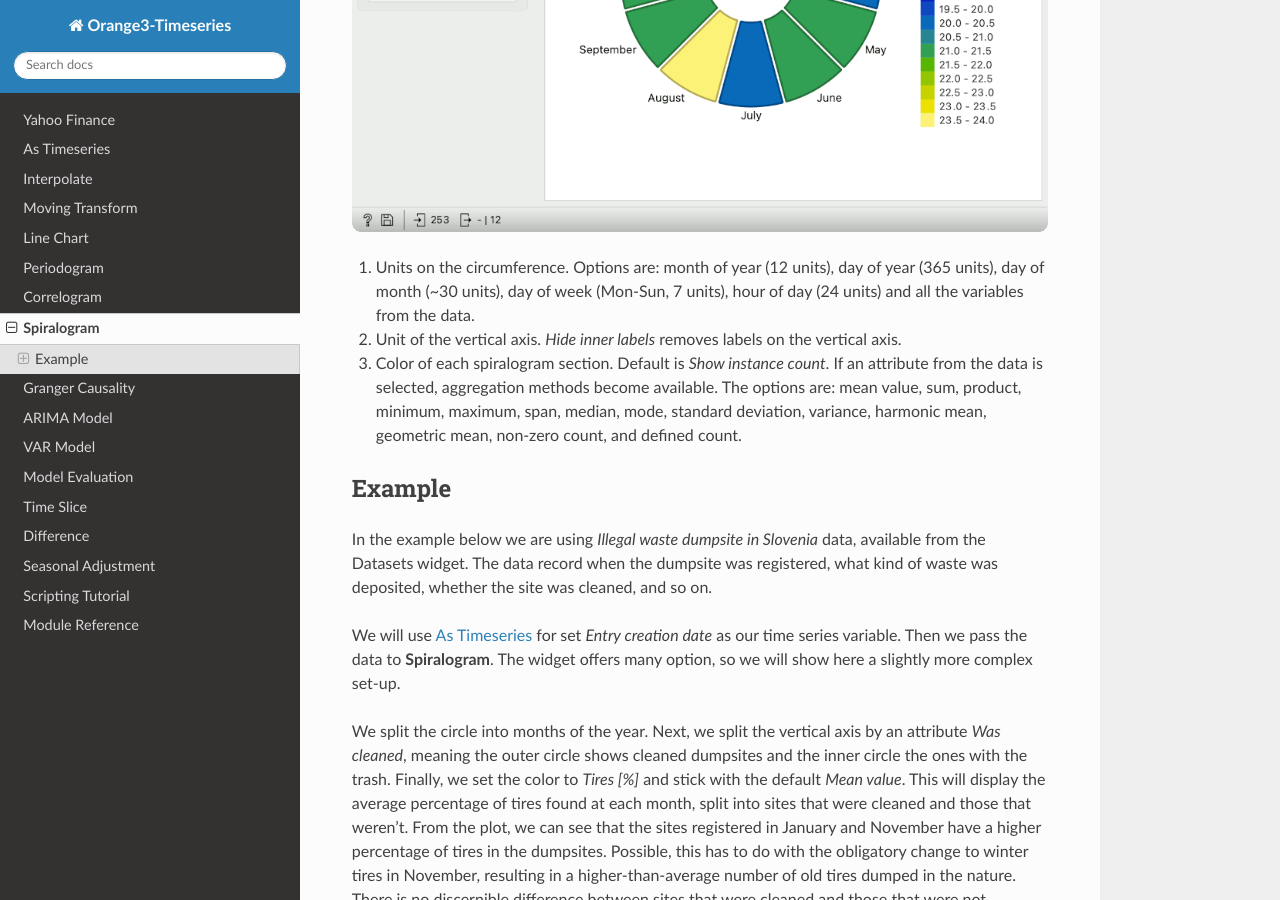
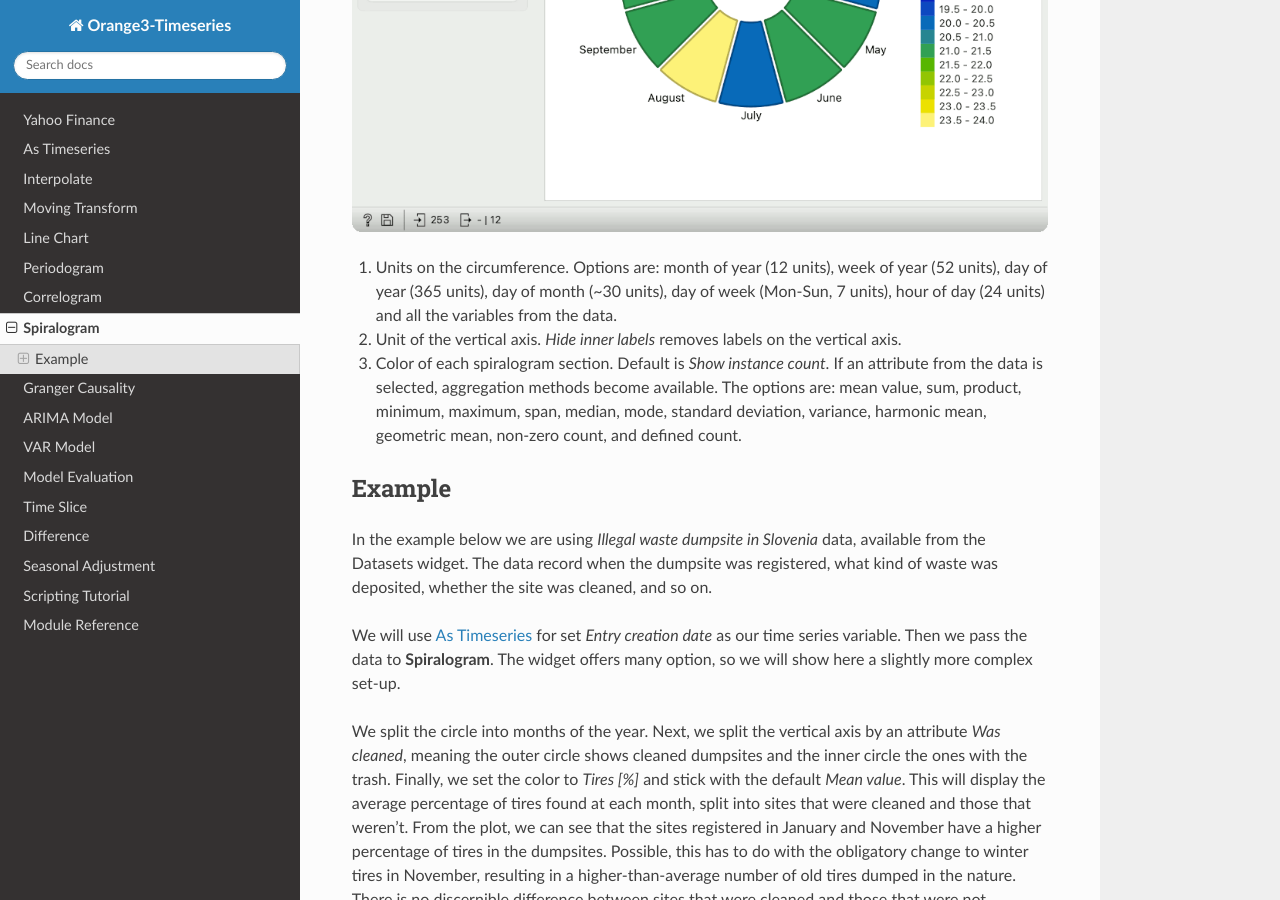
Before and after one commit to biolab/orange3-timeseries, a Sphinx documentation site: the page built from doc/widgets/spiralogram.md, in a window 1280 px wide and 900 px high, scrolled down 756 px. Built offline with Sphinx 7.4.7 and the Read the Docs theme 2.0.0, drawn with Linux system fonts in a browser that asks for light colours.

Commit message:
Update documentation

```diff
--- a/doc/widgets/spiralogram.md
+++ b/doc/widgets/spiralogram.md
@@ -16,7 +16,7 @@ Spiralogram is intended for visualizing time series and for comparing attribute
 
 ![](images/spiralogram.png)
 
-1. Units on the circumference. Options are: month of year (12 units), day of year (365 units), day of month (~30 units), day of week (Mon-Sun, 7 units), hour of day (24 units) and all the variables from the data.
+1. Units on the circumference. Options are: month of year (12 units), week of year (52 units), day of year (365 units), day of month (~30 units), day of week (Mon-Sun, 7 units), hour of day (24 units) and all the variables from the data.
 2. Unit of the vertical axis. *Hide inner labels* removes labels on the vertical axis.
 3. Color of each spiralogram section. Default is *Show instance count*. If an attribute from the data is selected, aggregation methods become available. The options are: mean value, sum, product, minimum, maximum, span, median, mode, standard deviation, variance, harmonic mean, geometric mean, non-zero count, and defined count.
 
```
Also changed, not shown: doc/widgets/moving_transform_w.md (+1 -1 lines).
